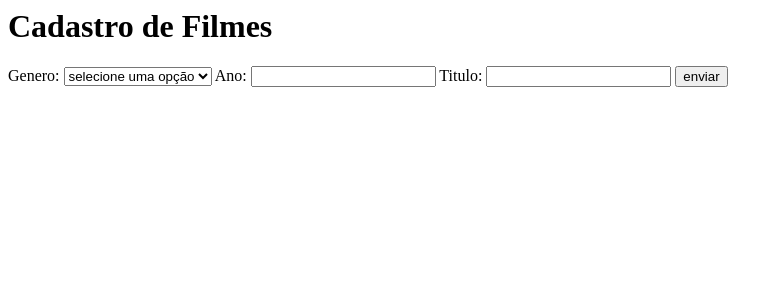
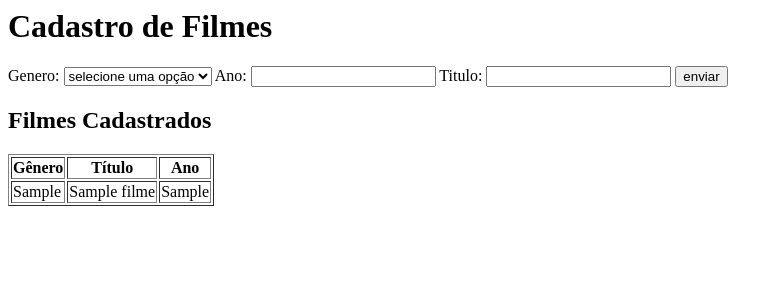
Before and after one commit to flaviodti/filmes, a PHP site: page /index.php in a window 1280 px wide. Shown: the top 300 px of the page, without its empty margins (0-783 px from the left). Run offline with PHP 8.4, Linux system fonts and the light colour scheme; tables that the repository leaves empty or names only in its code hold one stand-in row (values such as "Sample post").

Commit message:
ajustando retornos

```diff
--- a/index.php
+++ b/index.php
@@ -1,9 +1,20 @@
-<?php
-include("conexao.php");
+<?php include 'conexao.php';
+
+// Buscar filmes já cadastrados
+$sql = "SELECT * FROM filmes";
+$result = $conn->query($sql);
 ?>
 <html>
     <head>
         <title>Cadastro de Filmes</title>
+        <script>
+            <?php
+            if(isset($_GET['resposta']) && $_GET['resposta']==1){
+                ?>alert("incluido com sucesso");<?php
+            }else if(isset($_GET['resposta']) && $_GET['resposta']==0){
+                ?>alert("erro ao inserir");<?php
+            } ?>
+        </script>
     </head>
     <body>
         <h1>Cadastro de Filmes</h1>
@@ -26,7 +37,27 @@ include("conexao.php");
                 Titulo: <input type="text" name="titulo" id="titulo">
                 <input type="submit" value="enviar">
         </form>
-
+        <h2>Filmes Cadastrados</h2>
+            <table border="1">
+                <tr>
+                    <th>Gênero</th>
+                    <th>Título</th>
+                    <th>Ano</th>
+                </tr>
+                <?php if ($result->num_rows > 0){ ?>
+                    <?php while($row = $result->fetch_object()){ ?>
+                        <tr>
+                            <td><?php echo htmlspecialchars($row->genero); ?></td>
+                            <td><?php echo htmlspecialchars($row->titulo); ?></td>
+                            <td><?php echo htmlspecialchars($row->ano); ?></td>
+                        </tr>
+                    <?php } ?>
+                <?php }else{ ?>
+                    <tr>
+                        <td colspan="4">Nenhum filme cadastrado.</td>
+                    </tr>
+                <?php } ?>
+            </table>
     </body>
 </html>
 <?php
```
Also changed, not shown: cadastrar.php (+6 -2 lines).
